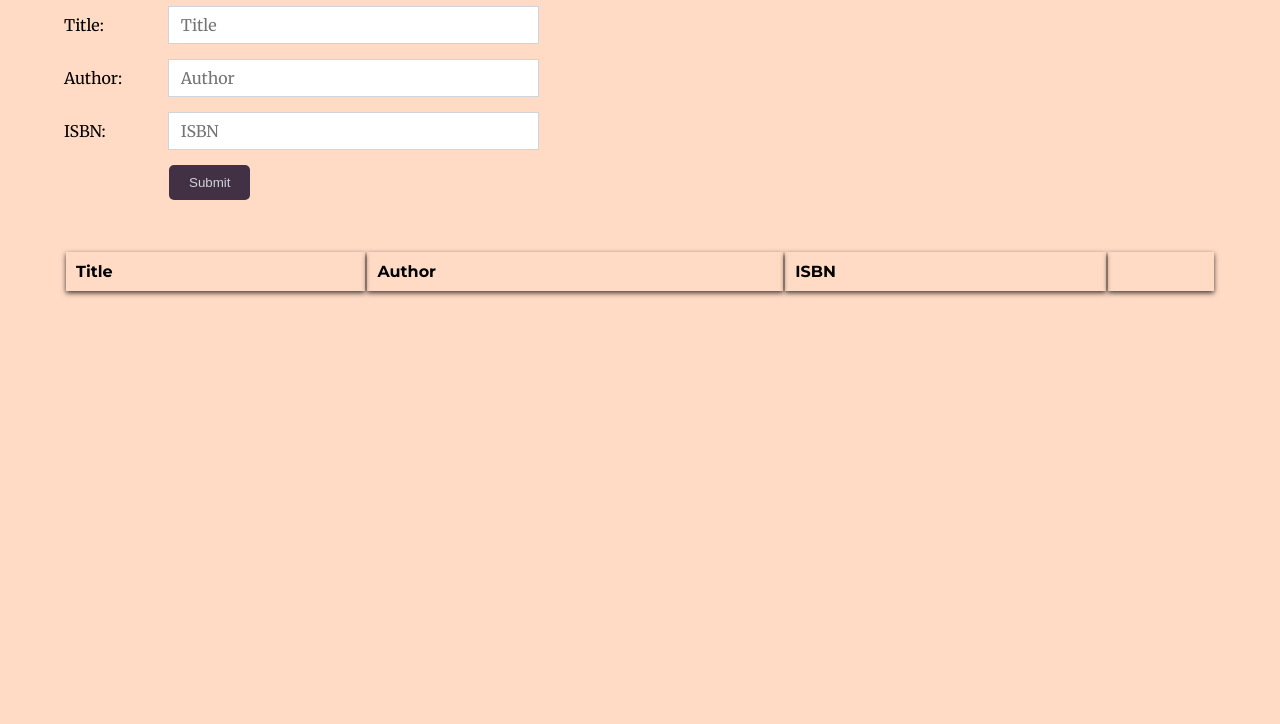
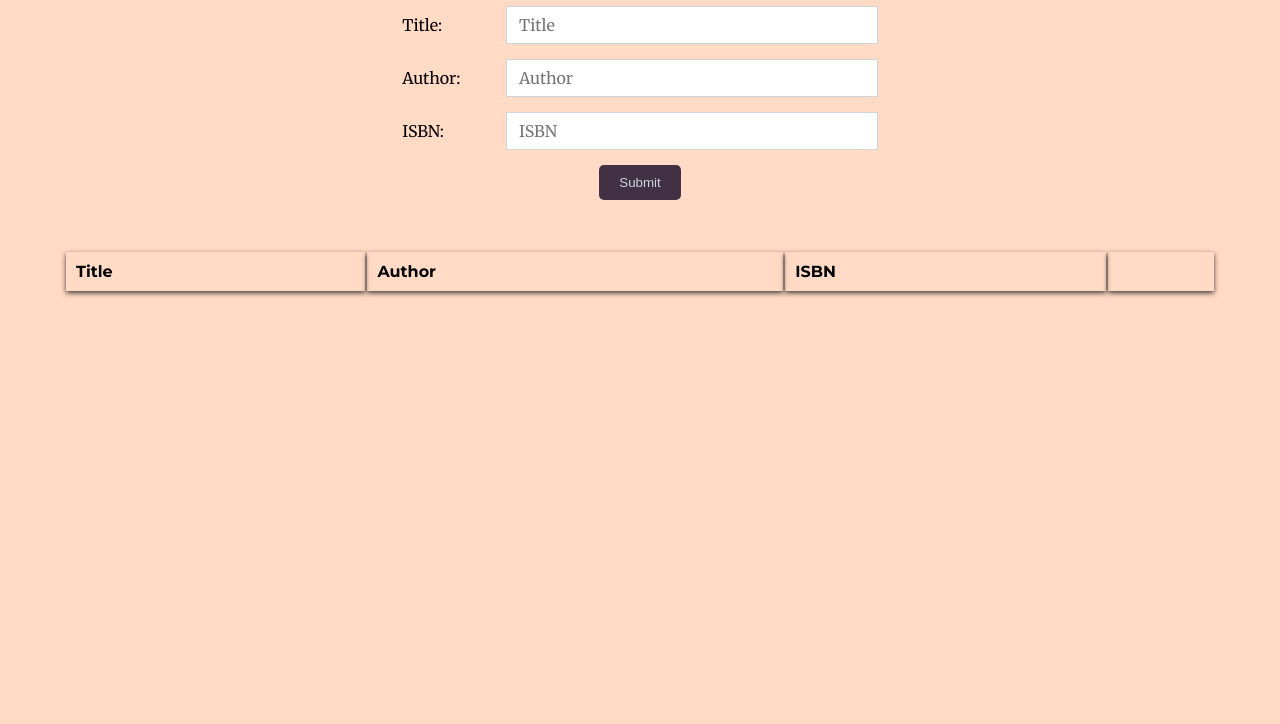
Before and after one commit to AbsarRashid/bookapp_js, a plain HTML site: page index.html in a window 1280 px wide. Shown: the part 76-800 px from the top of the page. Drawn offline with Linux system fonts and the light colour scheme.

Commit message:
Add files via upload

```diff
--- a/css/main.css
+++ b/css/main.css
@@ -2,7 +2,7 @@ body{
     margin: 0;
     padding: 0;
     background: #ffdbc5;
-
+    text-align: center;
     font-family: 'Merriweather', serif;
 }
 
@@ -37,7 +37,6 @@ h1{
 .btn-submit{
     background: #423144;
     color: #ced4da;
-    margin-left: 105px;
 }
 .btn-delete{
     background: #cf1b1b;
```
